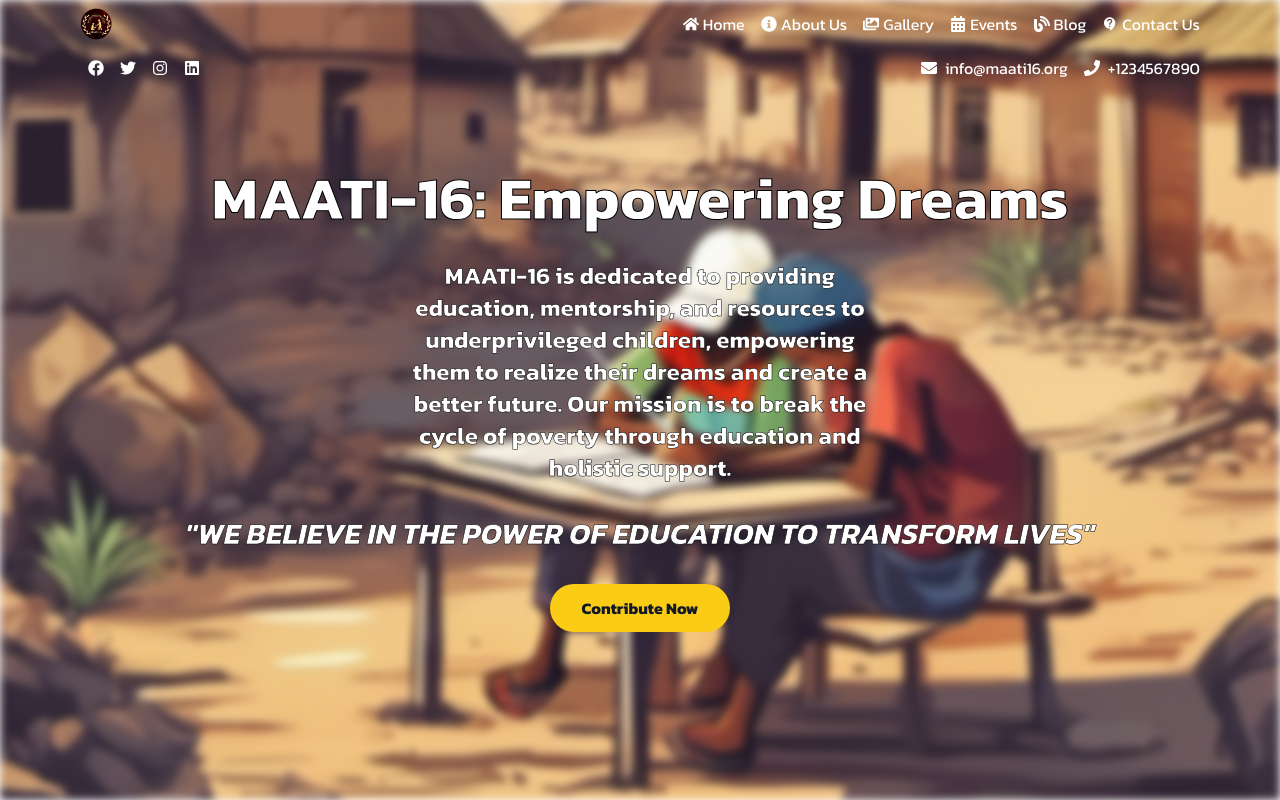
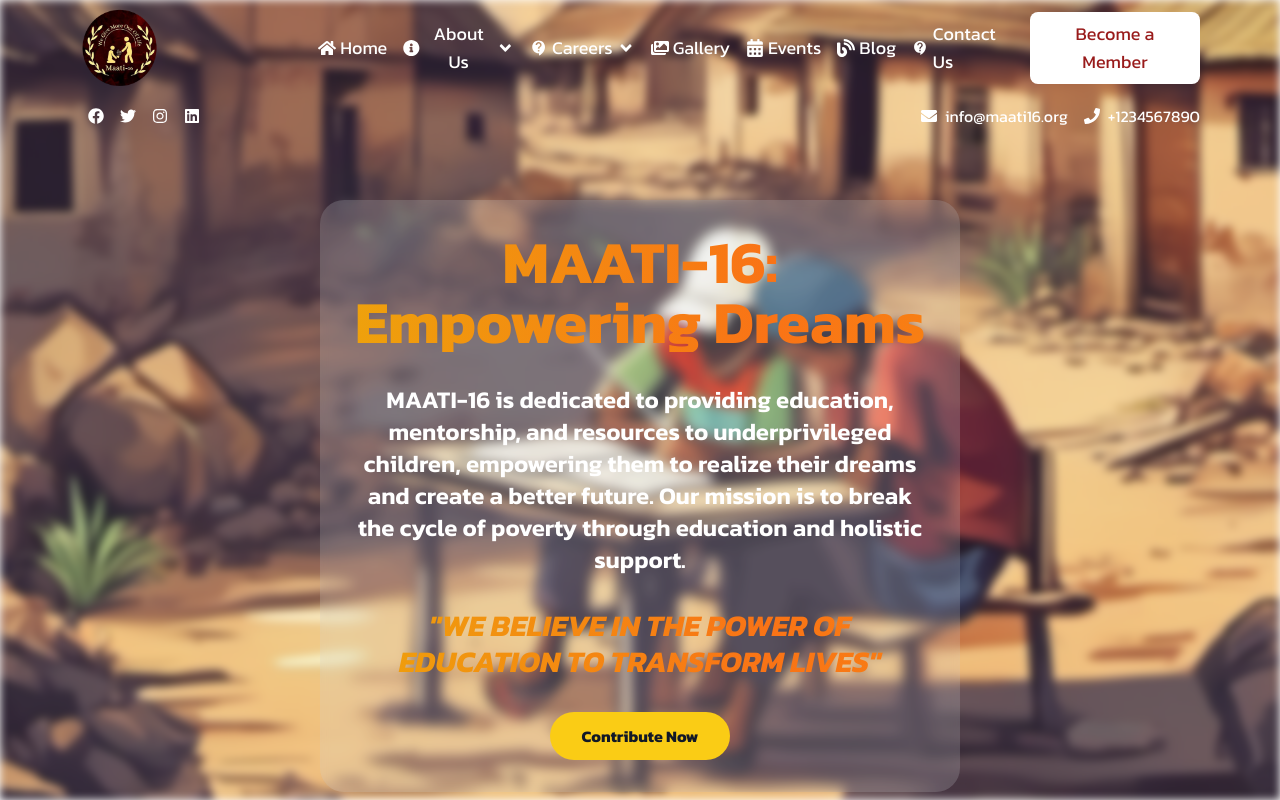
Before and after one commit to arun-j0/Maati-16, a React (Vite) app: page / in a window 1280 px wide. Built offline with nearby package versions, Linux system fonts and the light colour scheme.

Commit message:
home update

```diff
--- a/src/components/Hero.jsx
+++ b/src/components/Hero.jsx
@@ -18,21 +18,22 @@ const HeroSection = () => {
       </div>
 
       {/* BottomBar */}
-      <div className="absolute z-10 w-full top-12">
+      <div className="absolute z-10 w-full top-20 md:top-24">
         <BottomBar />
       </div>
 
-
       {/* Content */}
-      <div className="absolute inset-0 z-0 flex flex-col items-center justify-center text-center text-white ">
-        <h1 className="mb-8 text-4xl font-bold md:text-6xl font-outline-2 ">MAATI-16: Empowering Dreams</h1>
-        <p className="max-w-lg px-4 mb-8 text-lg font-bold md:text-2xl font-outline-1 ">
-          MAATI-16 is dedicated to providing education, mentorship, and resources to underprivileged children, empowering them to realize their dreams and create a better future. Our mission is to break the cycle of poverty through education and holistic support.
-        </p>
-        <p className="mb-8 text-xl italic font-bold md:text-3xl font-outline-1 ">"WE BELIEVE IN THE POWER OF EDUCATION TO TRANSFORM LIVES"</p>
-        <button className="px-8 py-3 font-bold text-gray-900 transition duration-300 ease-in-out bg-yellow-400 rounded-full hover:bg-yellow-500">
-          Contribute Now
-        </button>
+      <div className="absolute inset-0 flex items-center justify-center">
+        <div className="relative p-8 m-2 text-center bg-gray-300 top-12 md:top-24 md:w-2/3 lg:w-1/2 rounded-3xl bg-opacity-20 backdrop-blur-sm ">
+          <h1 className="mb-8 text-2xl font-bold text-transparent sm:text-4xl md:text-6xl bg-gradient-to-r bg-clip-text from-yellow-500 via-orange-500 to-amber-500 animate-text">MAATI-16: Empowering Dreams</h1>
+          <p className="mb-8 text-sm font-semibold text-transparent text-white sm:text-lg md:text-2xl">
+            MAATI-16 is dedicated to providing education, mentorship, and resources to underprivileged children, empowering them to realize their dreams and create a better future. Our mission is to break the cycle of poverty through education and holistic support.
+          </p>
+          <h2 className="mb-8 text-lg italic font-bold text-transparent sm:text-xl md:text-3xl bg-gradient-to-r bg-clip-text from-yellow-500 via-orange-500 to-amber-500 animate-text">"WE BELIEVE IN THE POWER OF EDUCATION TO TRANSFORM LIVES"</h2>
+          <button className="px-8 py-3 font-bold text-gray-900 transition duration-300 ease-in-out bg-yellow-400 rounded-full hover:bg-yellow-500">
+            Contribute Now
+          </button>
+        </div>
       </div>
     </div>
   );
--- a/src/components/NavBar.jsx
+++ b/src/components/NavBar.jsx
@@ -1,26 +1,62 @@
-import React, { useState } from 'react';
-import { FaHome, FaInfoCircle, FaImages, FaCalendarAlt, FaBlog, FaPhone, FaBars, FaTimes } from 'react-icons/fa';
+import React, { useState, useRef } from 'react';
+import { FaHome, FaInfoCircle, FaImages, FaCalendarAlt, FaBlog, FaPhone, FaBars, FaTimes, FaAngleDown, FaUserPlus } from 'react-icons/fa';
 import { MdContactSupport } from "react-icons/md";
 import Logo from '../assets/logo.png';
 
 const Navbar = () => {
   const [isMobileMenuOpen, setIsMobileMenuOpen] = useState(false);
+  const [isAboutOpen, setIsAboutOpen] = useState(false);
+  const [isCareersOpen, setIsCareersOpen] = useState(false);
+  const aboutTimeout = useRef(null);
+  const careersTimeout = useRef(null);
 
   const toggleMobileMenu = () => {
     setIsMobileMenuOpen(!isMobileMenuOpen);
   };
 
-  const closeMobileMenu = () => {
+  const toggleAboutMenu = () => {
+    setIsAboutOpen(!isAboutOpen);
+    setIsCareersOpen(false);
+  };
+
+  const toggleCareersMenu = () => {
+    setIsCareersOpen(!isCareersOpen);
+    setIsAboutOpen(false);
+  };
+
+  const closeMenus = () => {
+    setIsAboutOpen(false);
+    setIsCareersOpen(false);
     setIsMobileMenuOpen(false);
   };
 
+  const handleAboutMouseEnter = () => {
+    clearTimeout(aboutTimeout.current);
+    setIsAboutOpen(true);
+  };
 
+  const handleAboutMouseLeave = () => {
+    aboutTimeout.current = setTimeout(() => {
+      setIsAboutOpen(false);
+    }, 1000); // Delay time in milliseconds
+  };
+
+  const handleCareersMouseEnter = () => {
+    clearTimeout(careersTimeout.current);
+    setIsCareersOpen(true);
+  };
+
+  const handleCareersMouseLeave = () => {
+    careersTimeout.current = setTimeout(() => {
+      setIsCareersOpen(false);
+    }, 1000); // Delay time in milliseconds
+  };
 
   return (
     <div className="flex items-center justify-between py-2 text-white">
       {/* Logo */}
-      <div className="mx-4 md:mx-20">
-        <img src={Logo} alt="Logo" className="w-auto h-8" />
+      <div className="mx-4 mt-3 md:mt-auto md:mx-20">
+        <img src={Logo} alt="Logo" className="w-auto h-14 md:h-20" />
       </div>
 
       {/* Mobile navigation toggle */}
@@ -35,16 +71,43 @@ const Navbar = () => {
       {/* Mobile navigation menu */}
       {isMobileMenuOpen && (
         <div className="absolute top-0 left-0 flex flex-col items-center justify-center w-full h-screen px-2 py-4 font-bold text-white bg-gray-800 md:hidden opacity-80">
-          <FaTimes onClick={closeMobileMenu} className="absolute text-white cursor-pointer top-4 right-4" />
+          <FaTimes onClick={closeMenus} className="absolute text-white cursor-pointer top-8 right-4" />
           <div className="flex flex-col items-center space-y-4">
-            <a href="/" className="flex items-center hover:text-gray-300" onClick={closeMobileMenu}><FaHome className="mr-1" />Home</a>
-            <a href="/about" className="flex items-center hover:text-gray-300" onClick={closeMobileMenu}><FaInfoCircle className="mr-1" />About Us</a>
-            <a href="/gallery" className="flex items-center hover:text-gray-300" onClick={closeMobileMenu}><FaImages className="mr-1" />Gallery</a>
-            <a href="/events" className="flex items-center hover:text-gray-300" onClick={closeMobileMenu}><FaCalendarAlt className="mr-1" />Events</a>
-            <a href="/blog" className="flex items-center hover:text-gray-300" onClick={closeMobileMenu}><FaBlog className="mr-1" />Blog</a>
-            <a href="/contact" className="flex items-center hover:text-gray-300" onClick={closeMobileMenu}><MdContactSupport className="mr-1" />Contact Us</a>
-            <button className="bg-white text-[#991b1b] py-2 px-4 rounded-lg hover:bg-gray-300" onClick={(e) => { handleDonateClick(e); closeMobileMenu(); }}>
-              Donate Now
+            <a href="/" className="flex items-center hover:text-[#991b1b] link link-underline link-underline-black" onClick={closeMenus}><FaHome className="mr-1" />Home</a>
+            <div className="relative group" onMouseEnter={handleAboutMouseEnter} onMouseLeave={handleAboutMouseLeave}>
+              <button onClick={toggleAboutMenu} className="flex items-center hover:text-gray-300">
+                <FaInfoCircle className="mr-1" /> About Us <FaAngleDown className="ml-1" />
+              </button>
+              {isAboutOpen && (
+                <div className="absolute left-0 z-10 p-4 mt-2 bg-gray-800 rounded-lg top-full">
+                  <div style={{ display: 'flex', flexDirection: 'column', gap: '0.5rem' }}>
+                    <a href="/personal-details" className="flex items-center text-white hover:text-[#991b1b] link link-underline link-underline-black"><FaUserPlus className="mr-2" /> Personal Details</a>
+                    <a href="/core-members" className="flex items-center text-white hover:text-[#991b1b] link link-underline link-underline-black"><FaUserPlus className="mr-2" /> Core Members</a>
+                    <a href="/motto-and-objective" className="flex items-center text-white hover:text-[#991b1b] link link-underline link-underline-black"><FaUserPlus className="mr-2" /> Our Motto and Objective</a>
+                    <a href="/faqs-policies" className="flex items-center text-white hover:text-[#991b1b] link link-underline link-underline-black"><FaUserPlus className="mr-2" /> FAQs and Policies</a>
+                  </div>
+                </div>
+              )}
+            </div>
+            <div className="relative group" onMouseEnter={handleCareersMouseEnter} onMouseLeave={handleCareersMouseLeave}>
+              <button onClick={toggleCareersMenu} className="flex items-center hover:text-gray-300">
+                <MdContactSupport className="mr-1" /> Careers <FaAngleDown className="ml-1" />
+              </button>
+              {isCareersOpen && (
+                <div className="absolute left-0 z-10 p-4 mt-2 bg-gray-800 rounded-lg top-full">
+                  <div style={{ display: 'flex', flexDirection: 'column', gap: '0.5rem' }}>
+                    <a href="/membership-form" className="flex items-center text-white hover:text-[#991b1b]"><MdContactSupport className="mr-2" /> Membership/Volunteer Form</a>
+                    <a href="/jobs-internships" className="flex items-center text-white hover:text-[#991b1b]"><MdContactSupport className="mr-2" /> Jobs/Internships</a>
+                  </div>
+                </div>
+              )}
+            </div>
+            <a href="/gallery" className="flex items-center hover:text-[#991b1b]" onClick={closeMenus}><FaImages className="mr-1" /> Gallery</a>
+            <a href="/events" className="flex items-center hover:text-[#991b1b]" onClick={closeMenus}><FaCalendarAlt className="mr-1" /> Events</a>
+            <a href="/blog" className="flex items-center hover:text-[#991b1b]" onClick={closeMenus}><FaBlog className="mr-1" /> Blog</a>
+            <a href="/contact" className="flex items-center hover:ttext-[#991b1b]" onClick={closeMenus}><MdContactSupport className="mr-1" /> Contact Us</a>
+            <button className="bg-white text-[#991b1b] py-2 px-4 rounded-lg hover:bg-gray-300" onClick={closeMenus}>
+              Become a Member
             </button>
           </div>
         </div>
@@ -52,13 +115,39 @@ const Navbar = () => {
 
       {/* Normal navigation for larger devices */}
       <div className="justify-end flex-grow hidden mx-4 md:flex md:mx-20">
-        <nav className="flex items-center space-x-4">
-          <a href="/" className="flex items-center hover:text-gray-300"><FaHome className="mr-1" /> Home</a>
-          <a href="/about" className="flex items-center hover:text-gray-300"><FaInfoCircle className="mr-1" /> About Us</a>
-          <a href="/gallery" className="flex items-center hover:text-gray-300"><FaImages className="mr-1" /> Gallery</a>
-          <a href="/events" className="flex items-center hover:text-gray-300"><FaCalendarAlt className="mr-1" /> Events</a>
-          <a href="/blog" className="flex items-center hover:text-gray-300"><FaBlog className="mr-1" /> Blog</a>
-          <a href="/contact" className="flex items-center hover:text-gray-300"><MdContactSupport className="mr-1" /> Contact Us</a>
+        <nav className="flex items-center space-x-4 text-lg">
+          <a href="/" className="flex items-center hover:text-[#991b1b] link link-underline link-underline-black"><FaHome className="mr-1" /> Home</a>
+          <div className="relative group" onMouseEnter={handleAboutMouseEnter} onMouseLeave={handleAboutMouseLeave}>
+            <button onClick={toggleAboutMenu} className="flex items-center hover:text-[#991b1b] link link-underline link-underline-black">
+              <FaInfoCircle className="mr-1" /> About Us <FaAngleDown className="ml-1" />
+            </button>
+            {isAboutOpen && (
+              <div className="absolute z-10 w-64 p-4 mt-2 bg-gray-800 rounded-lg top-full opacity-80">
+                <a href="/personal-details" className="flex items-center text-white hover:text-[#991b1b] link link-underline link-underline-black"><FaUserPlus className="mr-2" /> Personal Details</a>
+                <a href="/core-members" className="flex items-center text-white hover:text-[#991b1b] link link-underline link-underline-black"><FaUserPlus className="mr-2" /> Core Members</a>
+                <a href="/motto-and-objective" className="flex items-center text-white hover:text-[#991b1b] link link-underline link-underline-black"><FaUserPlus className="mr-2" /> Our Motto and Objective</a>
+                <a href="/faqs-policies" className="flex items-center text-white hover:text-[#991b1b] link link-underline link-underline-black"><FaUserPlus className="mr-2" /> FAQs and Policies</a>
+              </div>
+            )}
+          </div>
+          <div className="relative group" onMouseEnter={handleCareersMouseEnter} onMouseLeave={handleCareersMouseLeave}>
+            <button onClick={toggleCareersMenu} className="flex items-center hover:text-[#991b1b] link link-underline link-underline-black">
+              <MdContactSupport className="mr-1" /> Careers <FaAngleDown className="ml-1" />
+            </button>
+            {isCareersOpen && (
+              <div className="absolute z-10 p-4 mt-2 bg-gray-800 rounded-lg top-full opacity-80 w-[300px]">
+                <a href="/membership-form" className="flex items-center text-white hover:text-[#991b1b] link link-underline link-underline-black"><MdContactSupport className="mr-2" /> Membership/Volunteer Form</a>
+                <a href="/jobs-internships" className="flex items-center text-white hover:text-[#991b1b] link link-underline link-underline-black"><MdContactSupport className="mr-2" /> Jobs/Internships</a>
+              </div>
+            )}
+          </div>
+          <a href="/gallery" className="flex items-center hover:text-[#991b1b] link link-underline link-underline-black"><FaImages className="mr-1" /> Gallery</a>
+          <a href="/events" className="flex items-center hover:text-[#991b1b] link link-underline link-underline-black"><FaCalendarAlt className="mr-1" /> Events</a>
+          <a href="/blog" className="flex items-center hover:text-[#991b1b] link link-underline link-underline-black"><FaBlog className="mr-1" /> Blog</a>
+          <a href="/contact" className="flex items-center hover:text-[#991b1b] link link-underline link-underline-black"><MdContactSupport className="mr-1" /> Contact Us</a>
+          <button className="bg-white text-[#991b1b] py-2 px-4 rounded-lg hover:bg-gray-300 link link-underline link-underline-black">
+            Become a Member
+          </button>
         </nav>
       </div>
     </div>
--- a/src/index.css
+++ b/src/index.css
@@ -22,3 +22,21 @@
     -webkit-text-stroke: 0.5px black;
   }
 }
+
+.link-underline {
+  border-bottom-width: 0;
+  background-image: linear-gradient(transparent, transparent), linear-gradient(#fff, #fff);
+  background-size: 0 3px;
+  background-position: 0 100%;
+  background-repeat: no-repeat;
+  transition: background-size .5s ease-in-out;
+}
+
+.link-underline-black {
+  background-image: linear-gradient(transparent, transparent), linear-gradient(#eab308, #eab308)
+}
+
+.link-underline:hover {
+  background-size: 100% 3px;
+  background-position: 0 100%
+}
```
